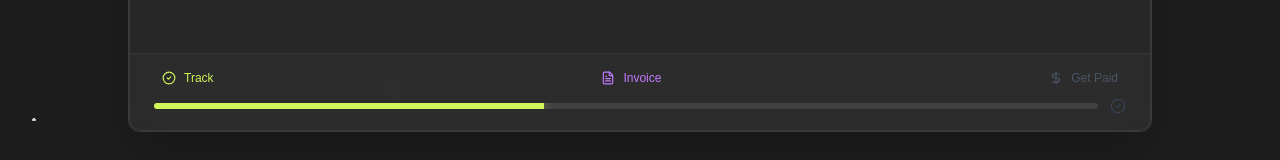
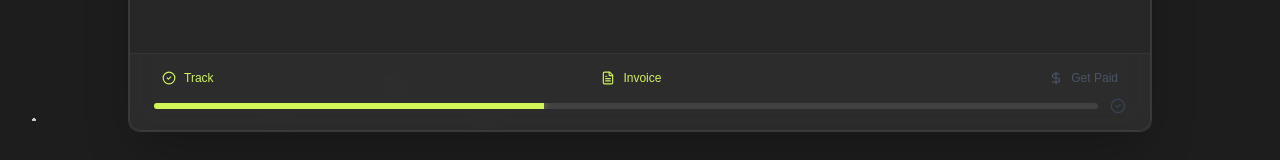
Before and after one commit to liqnerd/Universe_AG, a React (Vite) app: page / in a window 1280 px wide. Shown: the part 1171-1331 px from the top of the page. Built offline with nearby package versions, Linux system fonts and the light colour scheme.

Commit message:
Update Invoice indicator color to green

```diff
--- a/src/components/ui/dashboard-animation.jsx
+++ b/src/components/ui/dashboard-animation.jsx
@@ -197,7 +197,7 @@ export function DashboardAnimation() {
                         {step > 0 ? <CheckCircle2 size={14} /> : <Clock size={14} />}
                         <span>Track</span>
                     </div>
-                    <div className={`flex items-center gap-2 text-xs transition-colors duration-300 ${step >= 1 ? 'text-purple-400' : 'text-gray-600'}`}>
+                    <div className={`flex items-center gap-2 text-xs transition-colors duration-300 ${step >= 1 ? 'text-[#d1f558]' : 'text-gray-600'}`}>
                         {step > 1 ? <CheckCircle2 size={14} /> : <FileText size={14} />}
                         <span>Invoice</span>
                     </div>
```
